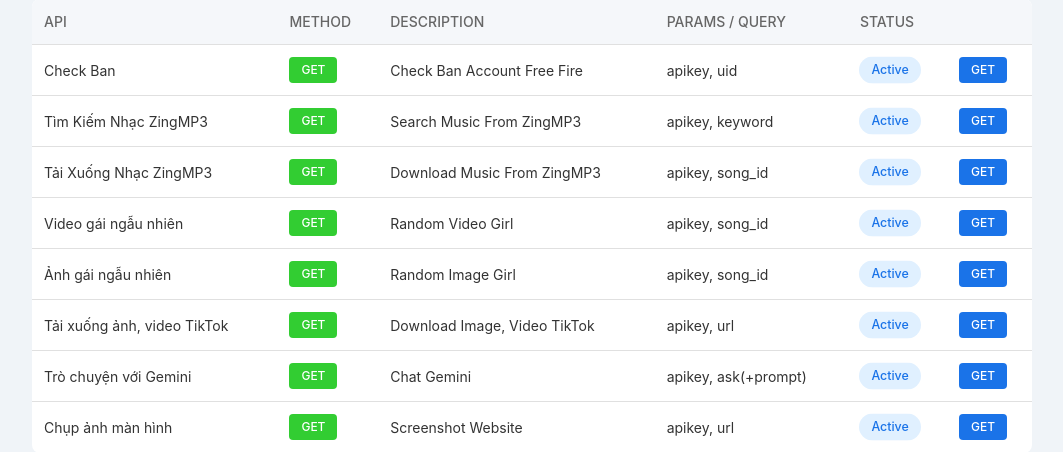
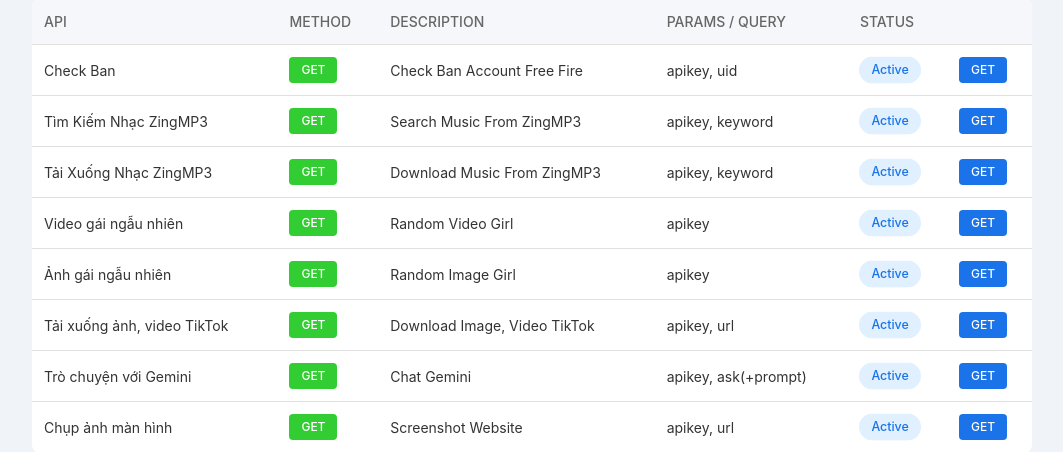
Before and after one commit to Xuankiendev/api-kiendev, a Flask app: page / in a window 1280 px wide. Shown: the part 172-624 px from the top of the page, without its empty margins (108-1171 px from the left). Run offline with Flask 3, Linux system fonts and the light colour scheme.

Commit message:
Update index.html

```diff
--- a/templates/index.html
+++ b/templates/index.html
@@ -181,7 +181,7 @@
                     <td>Tải Xuống Nhạc ZingMP3</td>
                     <td><span class="method-get">GET</span></td>
                     <td>Download Music From ZingMP3</td>
-                    <td>apikey, song_id</td>
+                    <td>apikey, keyword</td>
                     <td><span class="status">Active</span></td>
                     <td><a href="https://api-kiendev.vercel.app/zingmp3_download" target="_blank" class="get-btn">GET</a></td>
                 </tr>
@@ -189,7 +189,7 @@
                     <td>Video gái ngẫu nhiên</td>
                     <td><span class="method-get">GET</span></td>
                     <td>Random Video Girl</td>
-                    <td>apikey, song_id</td>
+                    <td>apikey</td>
                     <td><span class="status">Active</span></td>
                     <td><a href="https://api-kiendev.vercel.app/random_girl_video" target="_blank" class="get-btn">GET</a></td>
                 </tr>
@@ -197,7 +197,7 @@
                     <td>Ảnh gái ngẫu nhiên</td>
                     <td><span class="method-get">GET</span></td>
                     <td>Random Image Girl</td>
-                    <td>apikey, song_id</td>
+                    <td>apikey</td>
                     <td><span class="status">Active</span></td>
                     <td><a href="https://api-kiendev.vercel.app/random_girl_image" target="_blank" class="get-btn">GET</a></td>
                 </tr>
```
